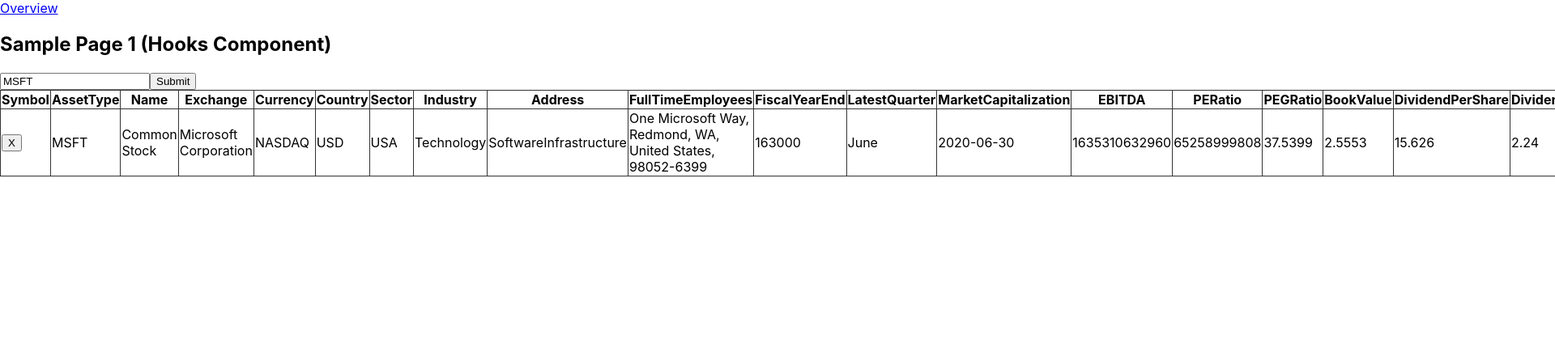
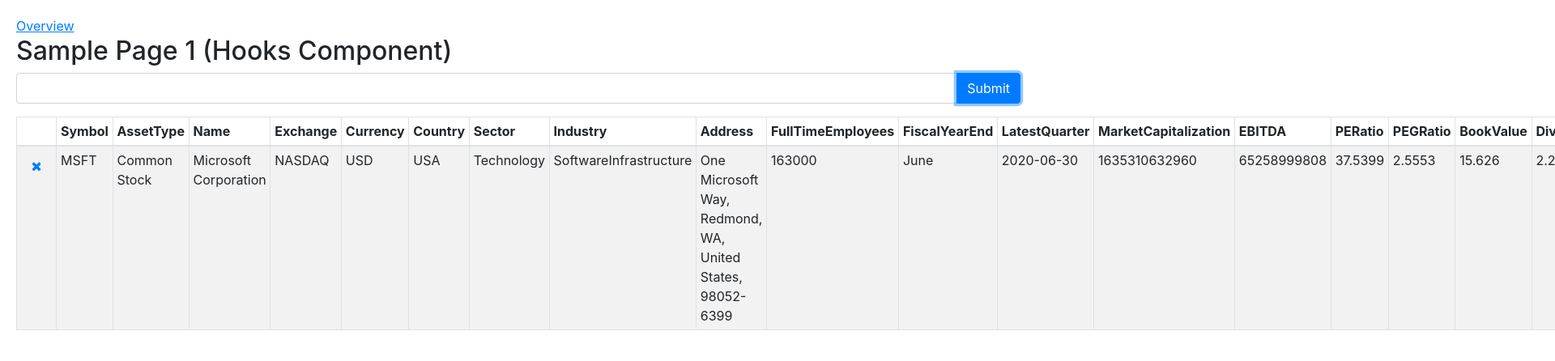
Before and after one commit to mattbillard/interview-inrhythm-react-router-redux-typescript, a React (Create React App) app: page /overview in a window 1280 px wide. Both pictures are taken after a click on the button "Submit". Shown: the top 446 px of the page at 81% size, 1920 px wide, since content can reach past the window. Built offline with nearby package versions, Linux system fonts and the light colour scheme.

Commit message:
15 min more

```diff
--- a/public/index.html
+++ b/public/index.html
@@ -25,6 +25,12 @@
       Learn how to configure a non-root public URL by running `npm run build`.
     -->
     <title>React App</title>
+
+    <link rel="stylesheet" href="https://stackpath.bootstrapcdn.com/bootstrap/4.3.1/css/bootstrap.min.css" integrity="sha384-ggOyR0iXCbMQv3Xipma34MD+dH/1fQ784/j6cY/iJTQUOhcWr7x9JvoRxT2MZw1T" crossorigin="anonymous">
+    <link rel="stylesheet" href="https://stackpath.bootstrapcdn.com/font-awesome/4.7.0/css/font-awesome.min.css" integrity="sha384-wvfXpqpZZVQGK6TAh5PVlGOfQNHSoD2xbE+QkPxCAFlNEevoEH3Sl0sibVcOQVnN" crossorigin="anonymous">
+    <script src="https://ajax.googleapis.com/ajax/libs/jquery/1.9.1/jquery.min.js"></script>
+    <link rel="stylesheet" href="https://cdnjs.cloudflare.com/ajax/libs/toastr.js/latest/css/toastr.css" integrity="sha512-3pIirOrwegjM6erE5gPSwkUzO+3cTjpnV9lexlNZqvupR64iZBnOOTiiLPb9M36zpMScbmUNIcHUqKD47M719g==" crossorigin="anonymous" />
+    <script src="https://cdnjs.cloudflare.com/ajax/libs/toastr.js/latest/toastr.min.js" integrity="sha512-VEd+nq25CkR676O+pLBnDW09R7VQX9Mdiij052gVCp5yVH3jGtH70Ho/UUv4mJDsEdTvqRCFZg0NKGiojGnUCw==" crossorigin="anonymous"></script>
   </head>
   <body>
     <noscript>You need to enable JavaScript to run this app.</noscript>
--- a/src/components/app.css
+++ b/src/components/app.css
@@ -16,10 +16,14 @@
   text-decoration: underline;
 }
 
-table {
+/* table {
   border-collapse: collapse;
 }
 
 th, td {
   border: solid 1px #333;
+} */
+
+body {
+  padding: 20px;
 }
--- a/src/components/overview-page-hooks.tsx
+++ b/src/components/overview-page-hooks.tsx
@@ -11,7 +11,8 @@
   const [search, setSearch] = useState<string>('MSFT');
 
   const handleChange = (event) => {
-    setSearch(event.target.value);
+    const val = event.target.value.toUpperCase();
+    setSearch(val);
   }
 
   const handleDeleteStock = (ticker) => {
@@ -20,7 +21,8 @@
 
   const onSubmit = (event) => {
     event.preventDefault();
-    dispatch(getOverview(search))
+    dispatch(getOverview(search));
+    setSearch('');
   }
 
   return (
@@ -28,17 +30,20 @@
       <h2>Sample Page 1 (Hooks Component)</h2>
 
       <form onSubmit={onSubmit}>
-        <input type="text" defaultValue={search} onChange={handleChange}/>
-        <button type="submit">Submit</button>
+      <div className="input-group mb-3">
+        <input className="form-control" type="search" value={search} onChange={handleChange}/>
+        <div className="input-group-append">
+          <button className="btn btn-primary" type="submit">Submit</button>
+        </div>
+      </div>
       </form>
 
-      {stocks.length > 0 && <table>
+      {stocks.length > 0 &&
+      <table className="table table-sm table-striped table-bordered">
         <thead>
           <tr>
+            <th>&nbsp;</th>
             {Object.keys(stocks[0]).map(key => {
-              if (key === 'Description') {
-                return null;
-              }
               return (
                 <th key={key}>{key}</th>
               )
@@ -52,15 +57,13 @@
             return (
               <tr key={idx}>
                 <td>
-                  <button onClick={() => handleDeleteStock(ticker)}>X</button>
+                  <button className="btn btn-link" onClick={() => handleDeleteStock(ticker)}>
+                    <i className="fa fa-times" />
+                  </button>
                 </td>
-                {Object.entries(stock).map((entry: any) => {
-                  const key: string = entry[0];
-                  const value: string = entry[1];
-                  if (key === 'Description') {
-                    return null;
-                  }
+                {Object.entries(stock).map(([key, value]) => {
                   return (
+                    // @ts-ignore
                     <td key={key}>{value}</td>
                   )
                 })}
--- a/src/redux/actions.ts
+++ b/src/redux/actions.ts
@@ -2,13 +2,21 @@
 
 export const DELETE_STOCK =  'DELETE_STOCK';
 export const OVERVIEW_RECEIVED =  'OVERVIEW_RECEIVED';
+
+declare const window: any;
 
 export const deleteStock = (ticker: string) => {
   return { type: DELETE_STOCK, ticker };
 }
 
 export const getOverview = (ticker: string) => async (dispatch) => {
-  const url = `/api/overview/${ticker}.json`;
-  const response = await axios.get(url);
-  dispatch({ type: OVERVIEW_RECEIVED, data: response.data});
+  try {
+    const url = `/api/overview/${ticker}.json`;
+    const response = await axios.get(url);
+    dispatch({ type: OVERVIEW_RECEIVED, data: response.data});
+
+    // @ts-ignore
+  } catch (error: Error) {
+    window.toastr.error(`ERROR: could not fetch overview for ${ticker}`)
+  }
 }
```
